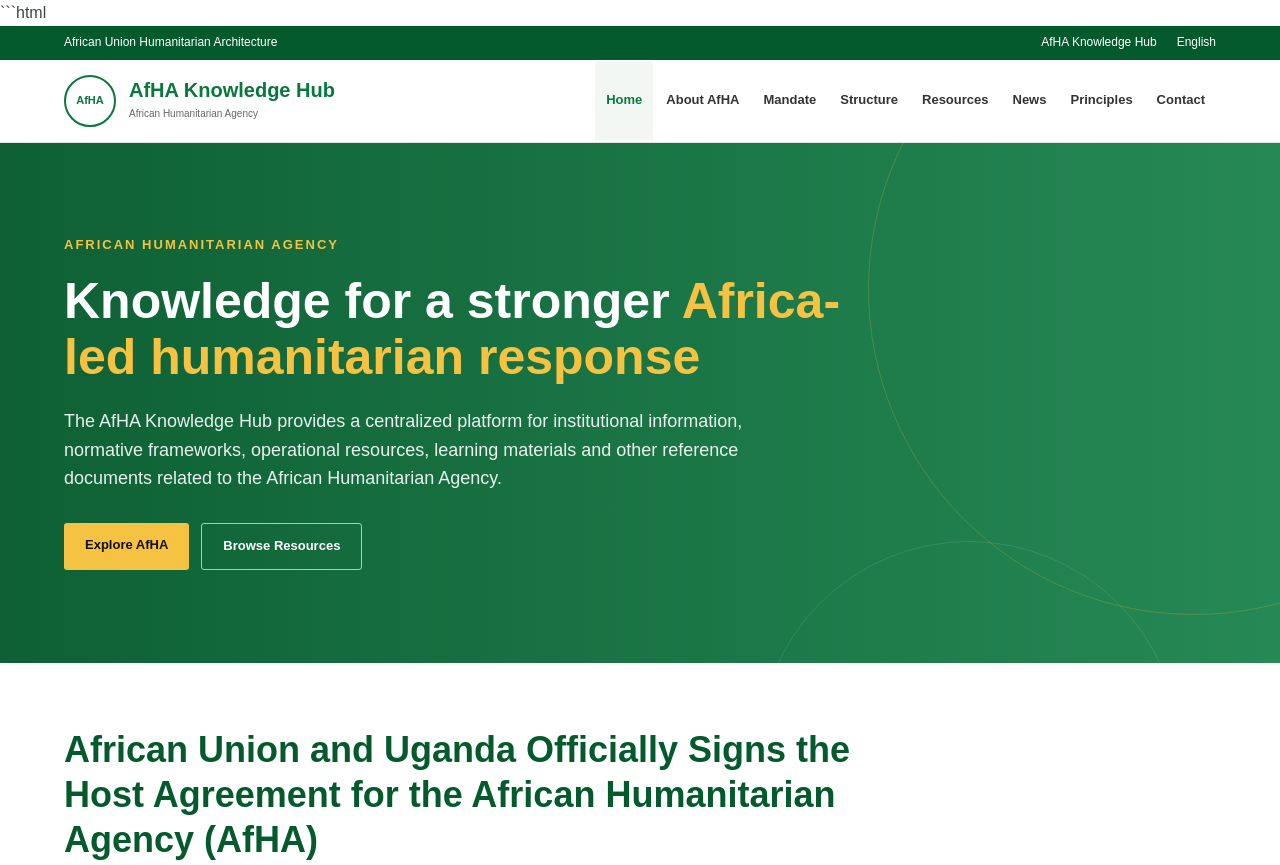
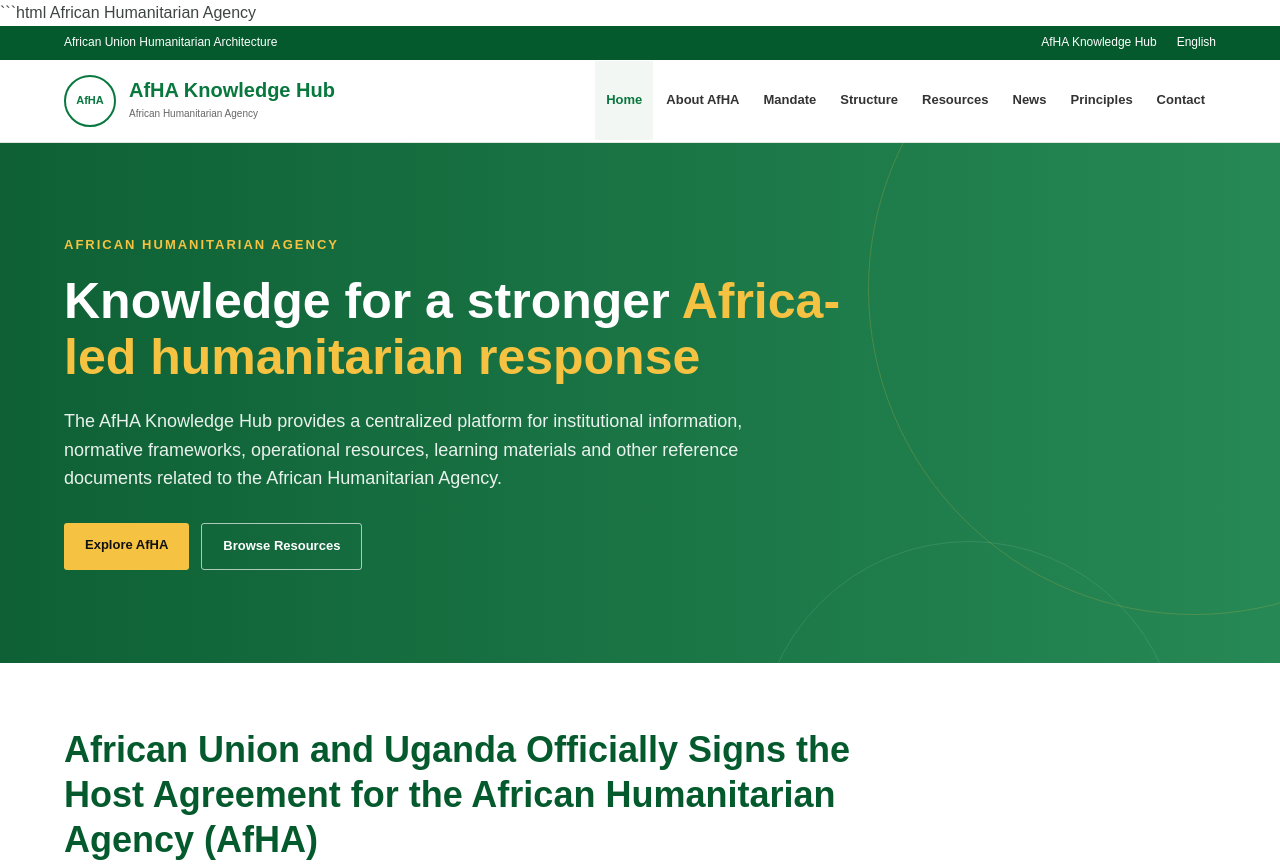
Before and after one commit to afha-usr/afha-knowledge-hub, a plain HTML site: page index.html in a window 1280 px wide. Shown: the top 865 px of the page. Drawn offline with Linux system fonts and the light colour scheme.

Commit message:
Update index.html

```diff
--- a/index.html
+++ b/index.html
@@ -10,7 +10,7 @@
       content="width=device-width, initial-scale=1.0">
 
 <title>AfHA Knowledge Hub</title>
-
+African Humanitarian Agency
 <meta name="description"
       content="African Humanitarian Agency Knowledge Management Hub">
 
```
